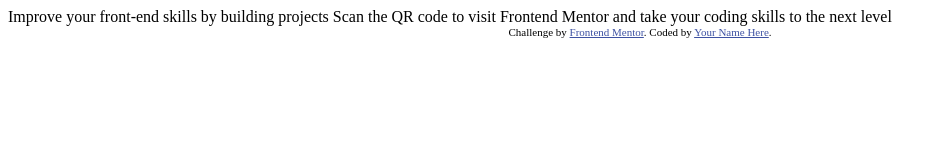
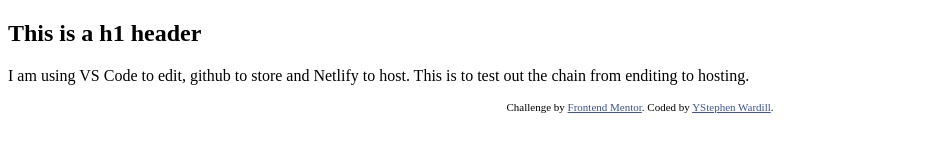
Before and after one commit to palo9/qr-component, a plain HTML site: page index.html in a window 1280 px wide. Shown: the whole page, without its empty margins (0-947 px from the left). Drawn offline with Linux system fonts and the light colour scheme.

Commit message:
Just testing the chain from editor to host

```diff
--- a/index.html
+++ b/index.html
@@ -15,14 +15,16 @@
   </style>
 </head>
 <body>
-
-  Improve your front-end skills by building projects
-
-  Scan the QR code to visit Frontend Mentor and take your coding skills to the next level
+  <section>
+    <Main>
+<h1>This is a h1 header</h1>
+<p>I am using VS Code to edit, github to store and Netlify to host. This is to test out the chain from enditing to hosting.</p>
+    </Main>
+  </section>
 
   <div class="attribution">
     Challenge by <a href="https://www.frontendmentor.io?ref=challenge" target="_blank">Frontend Mentor</a>.
-    Coded by <a href="#">Your Name Here</a>.
+    Coded by <a href="#">YStephen Wardill</a>.
   </div>
 </body>
 </html>
```
